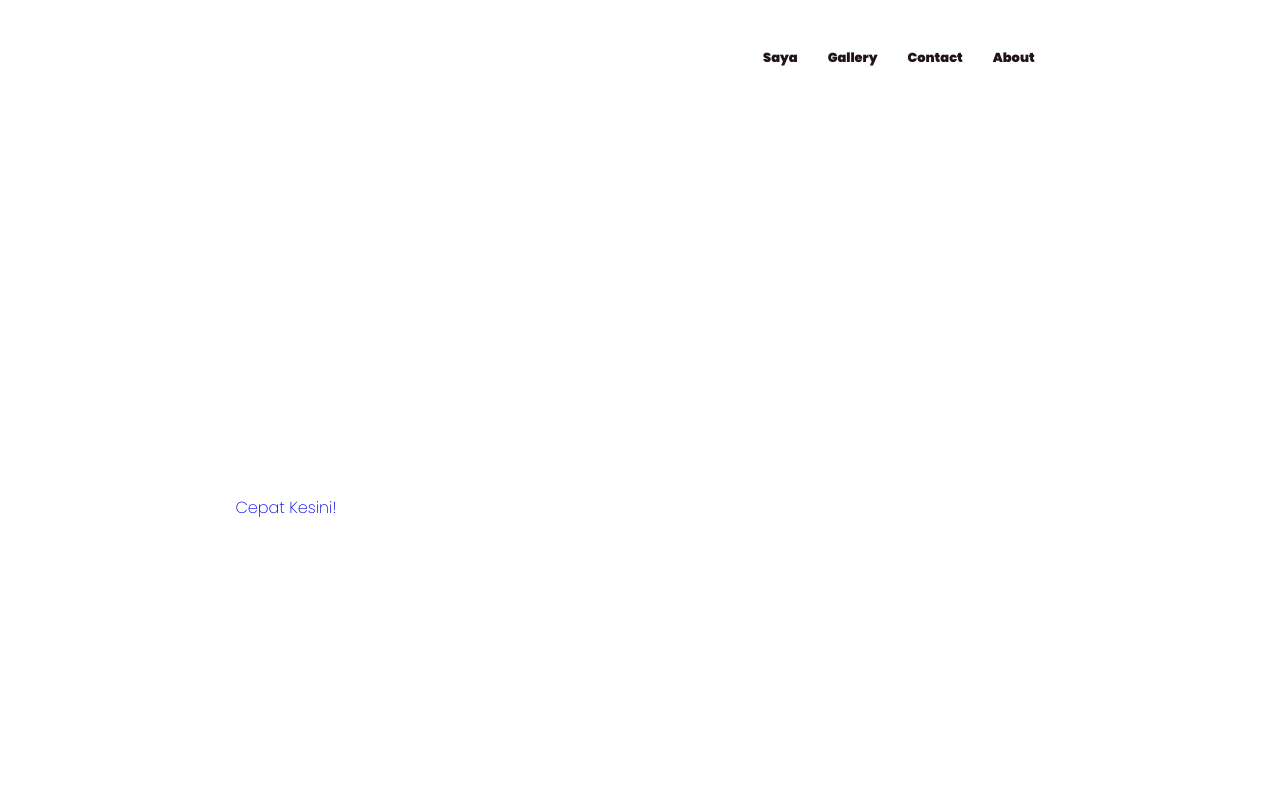
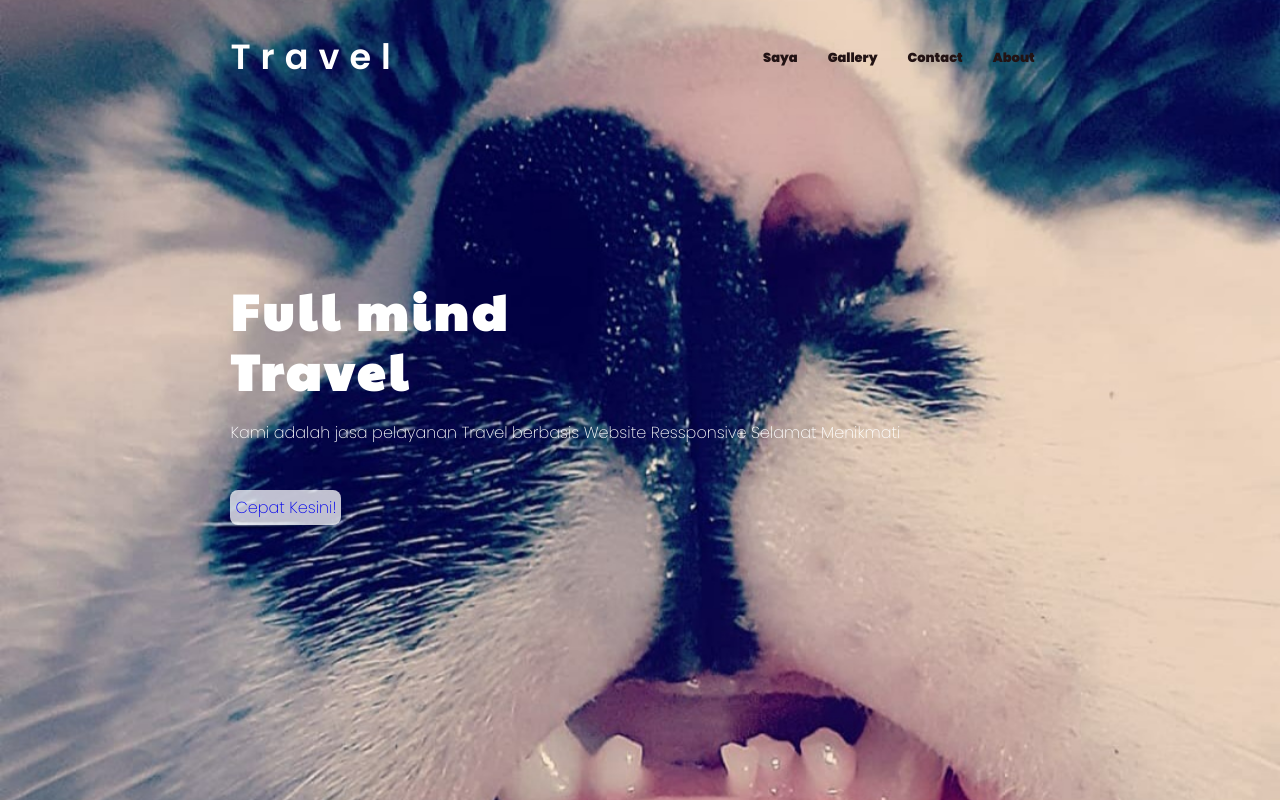
Before and after one commit to SaipulAji/SaipulAji.github.io, a plain HTML site: page index.html in a window 1280 px wide. Drawn offline with nearby package versions, Linux system fonts and the light colour scheme.

Commit message:
menambahkan foto

```diff
--- a/style.css
+++ b/style.css
@@ -80,7 +80,7 @@ section{
     position: relative;
     width: 100%;
     height: 100vh;
-    background-image: url(img1.jpg);
+    background-image: url(foto/img1.jpg);
     background-size: cover;
     background-position: center;
     display: grid;
```
